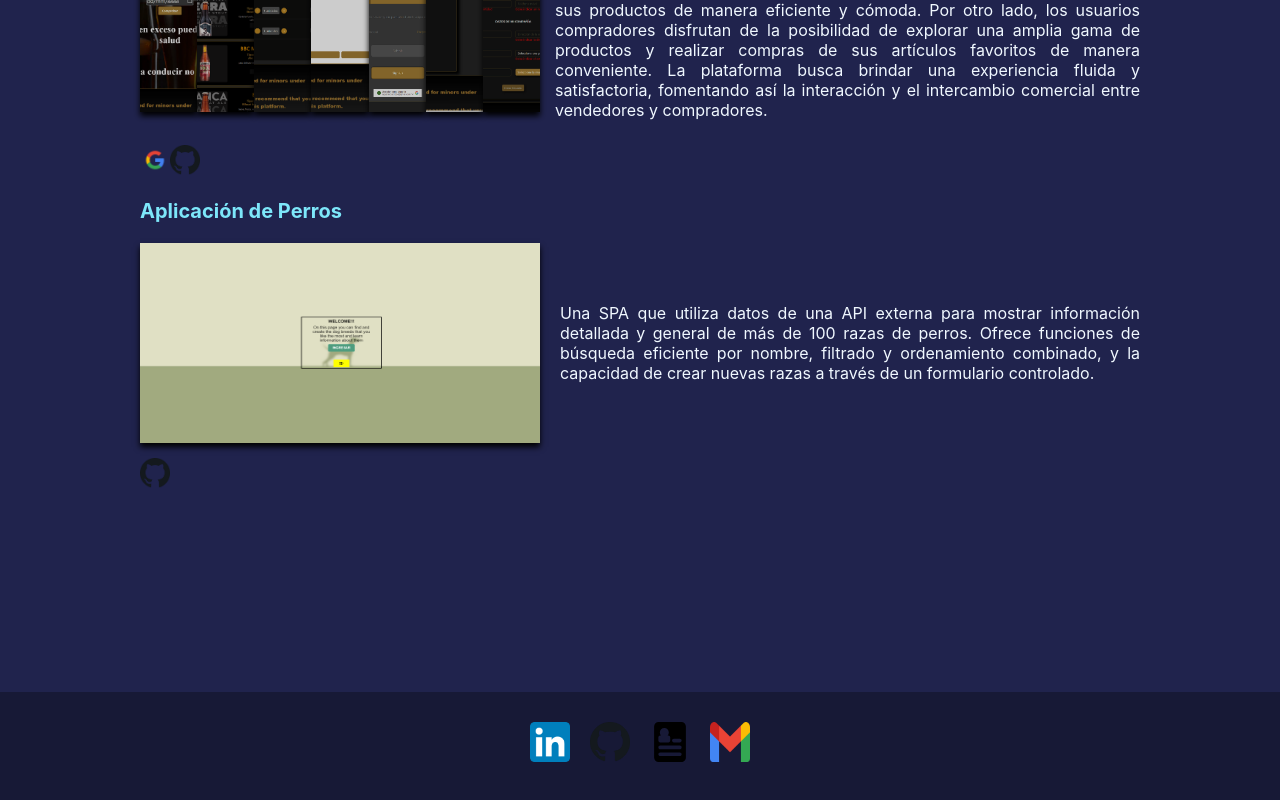
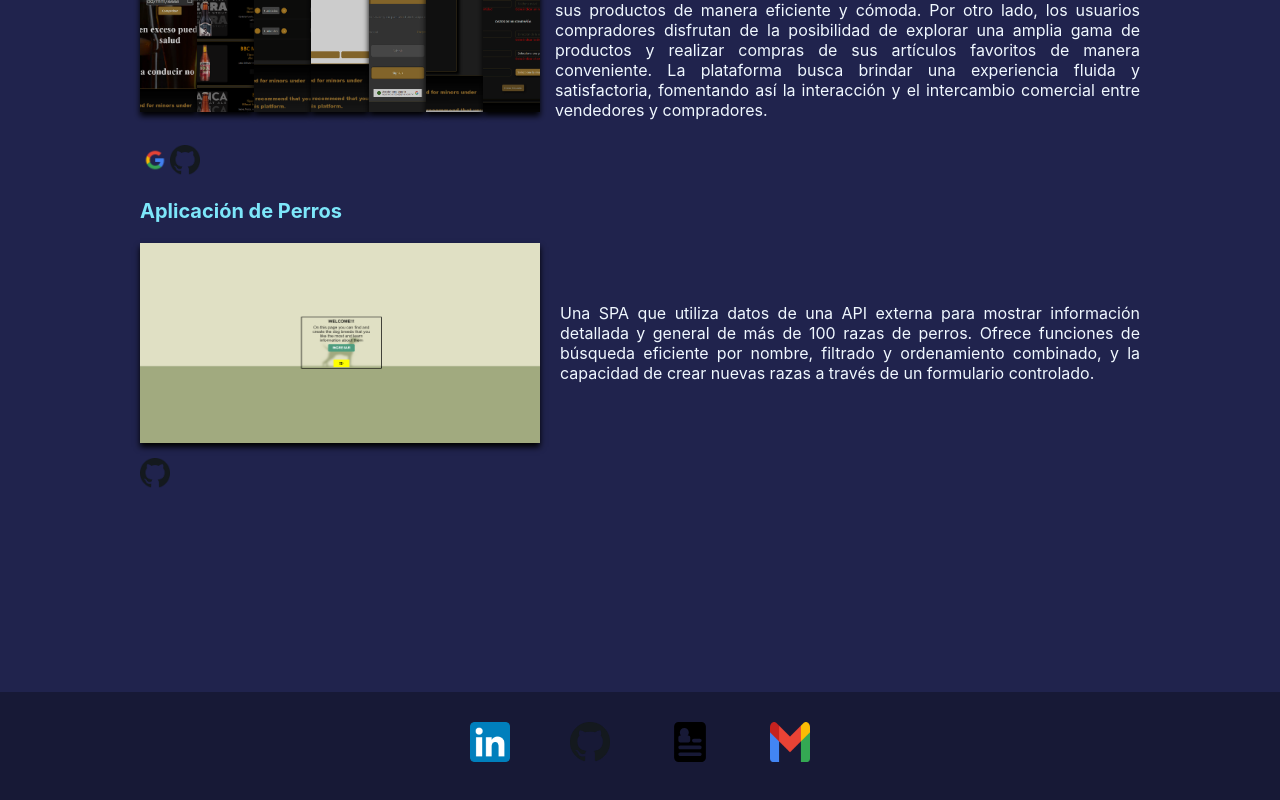
Before and after one commit to agustinrosa22/portfolio, a React (Create React App) app: page / in a window 1280 px wide. Shown: the part 3115-3915 px from the top of the page. Built offline with nearby package versions, Linux system fonts and the light colour scheme.

Commit message:
cssEffectFooter

```diff
--- a/src/Components/Footer/Footer.jsx
+++ b/src/Components/Footer/Footer.jsx
@@ -9,20 +9,29 @@ const Footer = () => {
   return (
     <footer className={styles.footer}>
   <div className={styles.social}>
-        <a  href="https://linkedin.com/in/agustin-rosa-37ab2a26a" target="_blank" rel="noopener noreferrer">
+    <a href="https://linkedin.com/in/agustin-rosa-37ab2a26a" target="_blank" rel="noopener noreferrer">
+      <div className={styles.logoContainer}>
         <img className={styles.logo} src={LinkedinLogo} alt="" />
+      </div>
     </a>
-        <a  href="https://github.com/agustinrosa22" target="_blank" rel="noopener noreferrer">
+    <a href="https://github.com/agustinrosa22" target="_blank" rel="noopener noreferrer">
+      <div className={styles.logoContainer}>
         <img className={styles.logo} src={githubLogo} alt="" />
+      </div>
     </a>
-        <a href="https://drive.google.com/file/d/1ik042EJtndjdAtpb0u9cQYSDdBJWzymI/view?usp=drive_link" target="_blank">
+    <a href="https://drive.google.com/file/d/1ik042EJtndjdAtpb0u9cQYSDdBJWzymI/view?usp=drive_link" target="_blank" rel="noopener noreferrer">
+      <div className={styles.logoContainer}>
         <img className={styles.logo} src={cvLogo} alt="" />
+      </div>
     </a>
-        <a  href="mailto:agustinrosa1234@gmail.com">
+    <a href="mailto:agustinrosa1234@gmail.com" target="_blank" rel="noopener noreferrer">
+      <div className={styles.logoContainer}>
         <img className={styles.logo} src={gmailLogo} alt="" />
+      </div>
     </a>
   </div>
 </footer>
+
   );
 };
 
--- a/src/Components/Footer/Footer.module.css
+++ b/src/Components/Footer/Footer.module.css
@@ -12,19 +12,48 @@
 
   .social a {
     color: white;
-    margin: 0 10px;
+    margin: 0 30px;
     text-decoration: none;
   }
 
   .email {
     margin-top: 10px;
   }
-  .logo{
+  .logoContainer {
+    position: relative;
+    display: inline-block; /* Para que el contenedor se ajuste al tamaño del logo */
+  }
+
+  .logo {
     width: 40px;
     height: 40px;
-}
-.logo:hover {
-  filter: brightness(5); /* Ajusta el brillo para cambiar el color */
-  transition: filter 0.3s ease; /* Agrega una transición suave para el cambio de color */
+    transition: filter 0.3s ease; /* Agregamos una transición suave para el cambio de color */
+  }
 
-}
+  .logoContainer:hover {
+    filter: brightness(150%); /* Aumentamos el brillo en hover */
+    z-index: 1; /* Aseguramos que el logo esté por encima del resplandor */
+
+  }
+
+  .logoContainer::before {
+    content: '';
+    position: absolute;
+    top: -10px;
+    left: -10px;
+    right: -10px;
+    bottom: -10px;
+    background-color: #fa098d;
+    border-radius: 50%;
+    opacity: 0;
+    z-index: -1;
+    transition: opacity 0.3s ease; /* Agregamos una transición suave para la opacidad */
+    box-shadow: 0 0 5px #fa098d,
+    0 0 25px #fa098d,
+    0 0 50px #fa098d,
+    0 0 200px #fa098d;
+  }
+
+  .logoContainer:hover::before {
+    opacity: 0.7; /* Hacemos visible el resplandor en hover */
+  }
```
Lines whose indentation alone changed are shown as unchanged.
